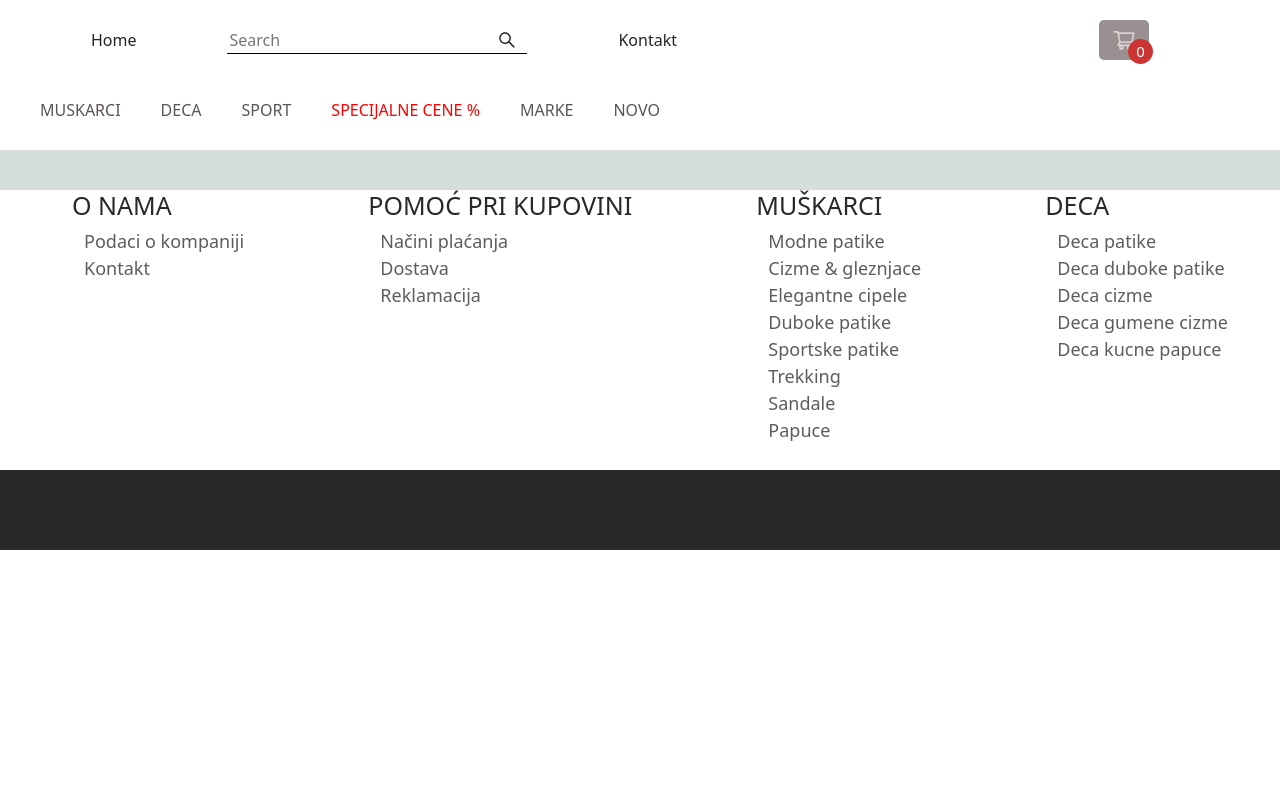
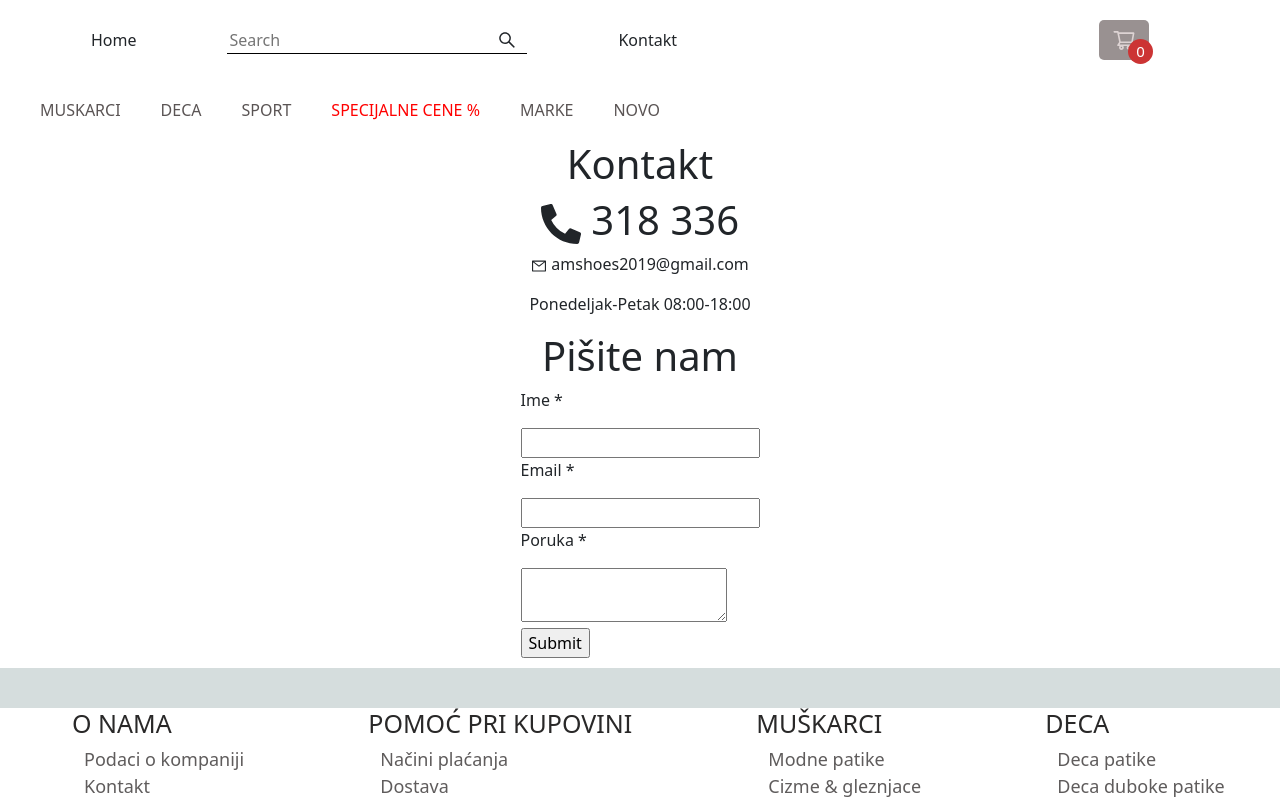
Before and after one commit to AminSalkovic/Shoe-store, a React (Vite) app: page /kontakt in a window 1280 px wide. Shown: the top 800 px of the page. Built offline with nearby package versions, Linux system fonts and the light colour scheme.

Commit message:
form/page

```diff
--- a/package.json
+++ b/package.json
@@ -9,6 +9,7 @@
     "preview": "vite preview"
   },
   "dependencies": {
+    "@emailjs/browser": "^3.10.0",
     "animate.css": "^4.1.1",
     "bootstrap": "^5.2.3",
     "react": "^18.2.0",
--- a/src/App.tsx
+++ b/src/App.tsx
@@ -34,6 +34,7 @@ import KidsBoots from './components/pages/kids/categories/KidsBoots'
 import KidsRubberBoots from './components/pages/kids/categories/KidsRubberBoots'
 import KidsHomeSlippers from './components/pages/kids/categories/KidsHomeSlippers'
 import Footer from './components/footer/Footer'
+import Contact from './components/pages/Contact'
 
 
 function App() {
@@ -45,6 +46,7 @@ function App() {
      <Navbar/>
      <Routes>
       <Route path='/' element={<Home/>}/>
+      <Route path='/kontakt' element={<Contact/>}/>
       <Route path='/muskarci' element={<Men/>}/>
       <Route path='/deca' element={<Kids/>}/>
       <Route path='/Specijalne-cene' element={<SpecialPrices/>}/>
--- a/src/components/MainNavbar.tsx
+++ b/src/components/MainNavbar.tsx
@@ -39,7 +39,7 @@ const MainNavbar = () => {
              closeInputForm={closeInputForm}/>
             }
             <div className='navbarContact'>
-            <Nav.Link to='/Novo' as={NavLink}>
+            <Nav.Link to='/kontakt' as={NavLink}>
                 Kontakt
             </Nav.Link>
             </div>
--- a/src/components/footer/Footer.css
+++ b/src/components/footer/Footer.css
@@ -30,8 +30,21 @@
 }
 
 .footer3{
+    display: flex;
+    align-items: center;
+    justify-content: space-evenly;
     margin-top: 10px;
     width: 100%;
-    height: 80px;
+    min-height: 80px;
     background: rgb(41, 40, 40);
+    color: wheat;
 }
+.footer3 h1{
+    font-size: 30px;
+}
+@media  screen and (max-width:768px) {
+    .footer3{
+        display: flex;
+        flex-direction: column;
+    }
+}
--- a/src/components/footer/Footer.tsx
+++ b/src/components/footer/Footer.tsx
@@ -1,7 +1,7 @@
 import './Footer.css'
-import { Row } from 'react-bootstrap'
 import { Link } from 'react-router-dom'
 import categoryItems from '../pages/men/categoryMen.json'
+import * as FaIcons from 'react-icons/fa'
 
 const Footer = () => {
   return (
@@ -69,7 +69,9 @@ const Footer = () => {
           </div>
         </div>
         <div className="footer3">
-
+              <h1><FaIcons.FaPhoneAlt/>{' '}318 336</h1>
+              <p>Ponedeljak-Petak 08:00-18:00</p>
+              <p>AM Shoes d.o.o</p>
         </div>
     </div>
   )
--- /dev/null
+++ b/src/components/pages/Contact.css
@@ -0,0 +1,8 @@
+.contact{
+    display: flex;
+    flex-direction: column;
+    align-items: center;
+}
+.input-box{
+    display: block;
+}
--- /dev/null
+++ b/src/components/pages/Contact.tsx
@@ -0,0 +1,47 @@
+import * as FaIcons from 'react-icons/fa'
+import * as AiIcons from 'react-icons/ai'
+import emailjs from '@emailjs/browser';
+import {useRef} from 'react'
+
+import './Contact.css'
+
+const Contact = () => {
+
+    const form = useRef();
+
+    const sendEmail = (e) => {
+        e.preventDefault();
+        emailjs.sendForm('service_yrqt3v9', 'template_o4zgfwe', form.current, 'ljWGCvqVBFgClHLHo')
+          .then(() => {
+              e.target.reset()
+          }, (error) => {
+              console.log(error.text);
+          });
+      };
+
+  return (
+    <div className='contact'>
+        <h1>Kontakt</h1>
+        <h1><FaIcons.FaPhoneAlt/>{' '}318 336</h1>
+        <p><AiIcons.AiOutlineMail/> amshoes2019@gmail.com</p>
+        <p>Ponedeljak-Petak 08:00-18:00</p>
+        <h1>Pišite nam</h1>
+         <div className="input-form">
+          <form ref={form} onSubmit={sendEmail}>
+            <p>Ime *</p>
+            <input type="text" name="user_name" required="required"/>
+            <p>Email *</p>
+            <input type="email" name="user_email" required="required" />
+            <p>Poruka *</p>
+            <textarea name="message"></textarea>
+            <div>
+                <input type="submit" />
+            </div>
+         </form>
+         </div>
+
+    </div>
+  )
+}
+
+export default Contact
```
Also changed, not shown: 1 other file (tests, documents, lock files or other folders).
